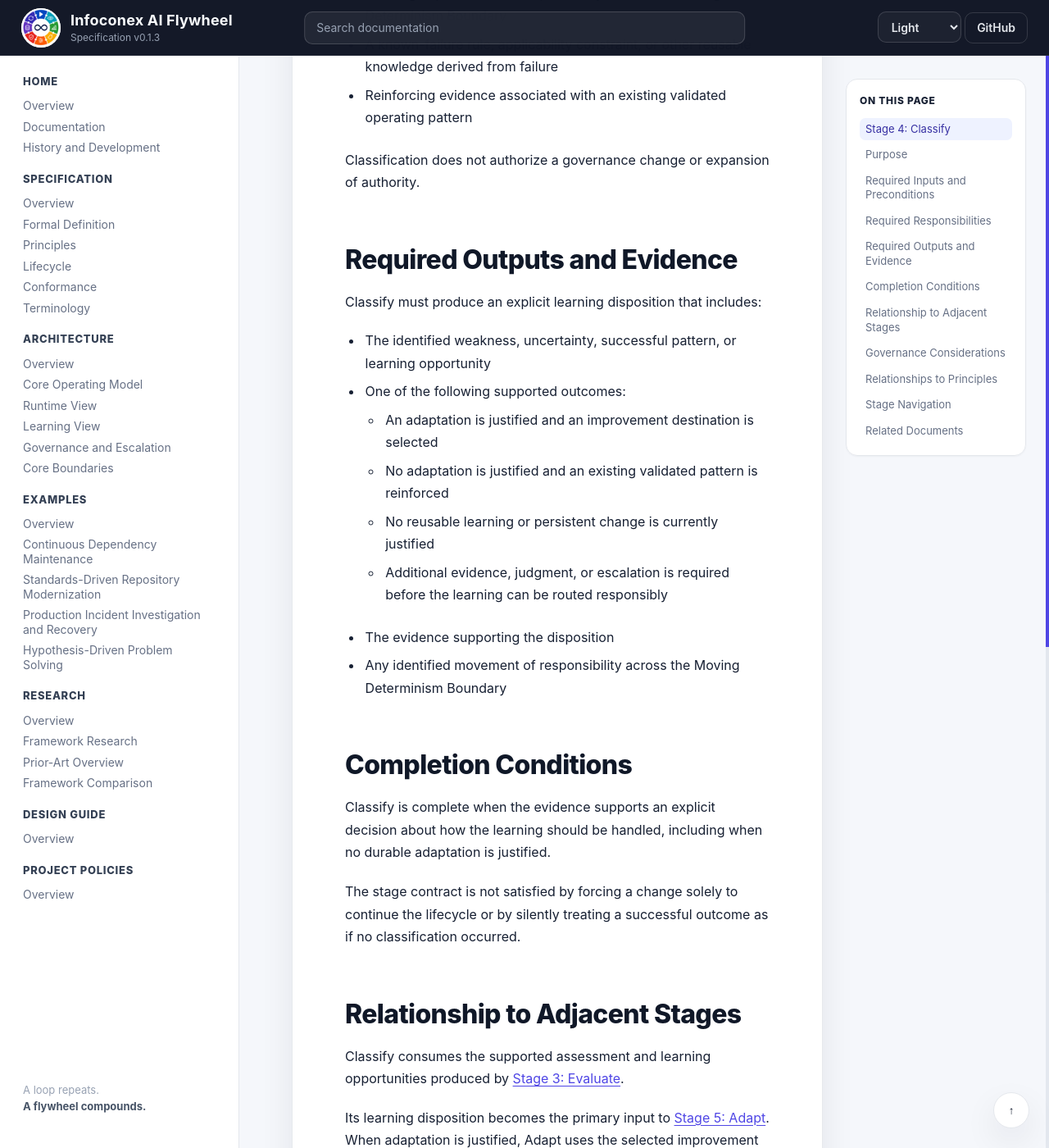
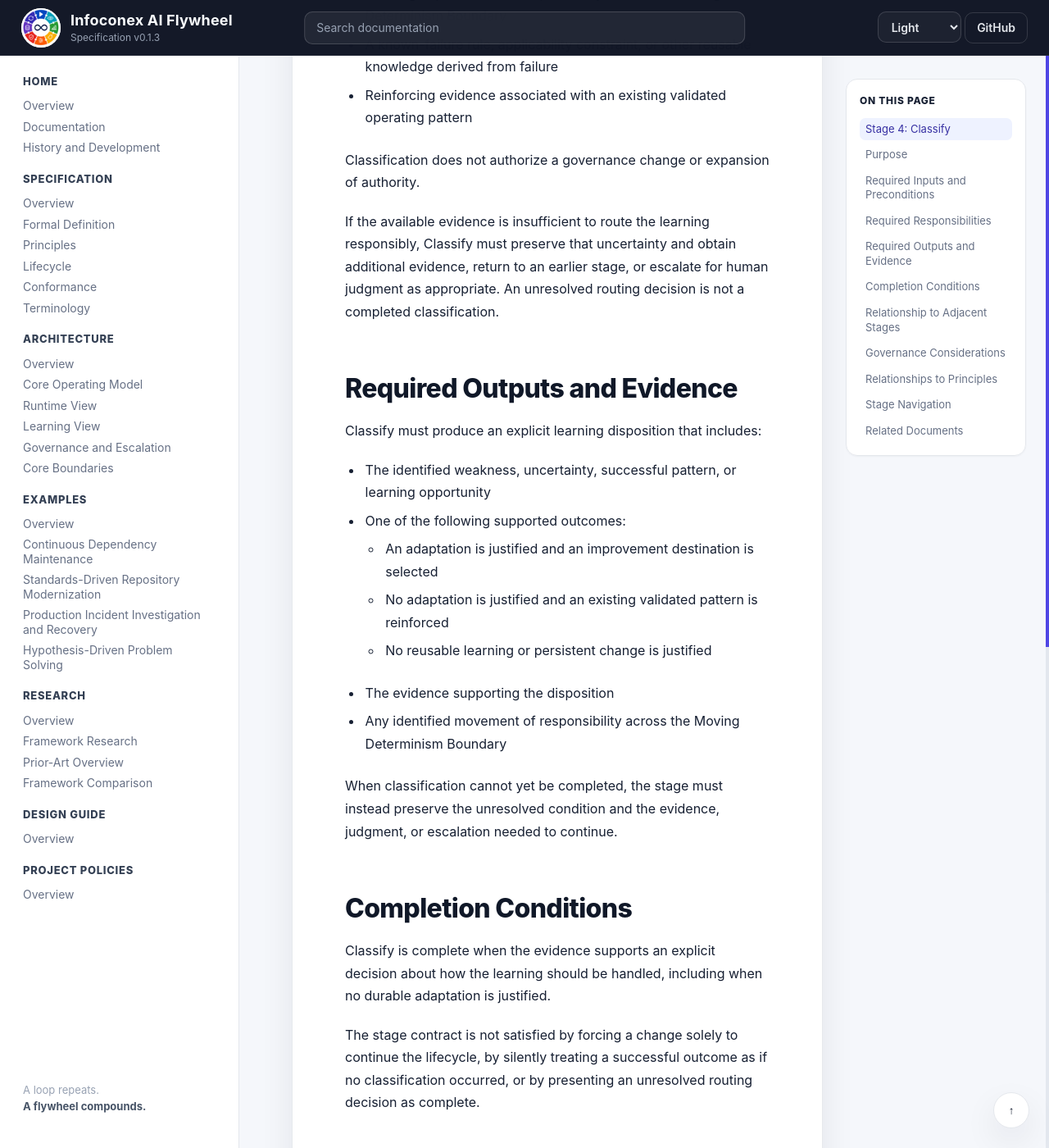
Before and after one commit to infoconex/ai-flywheel, a Jekyll site: the page built from docs/specification/lifecycle/04-classify.md, in a window 1280 px wide and 1400 px high, scrolled down 2036 px. Shown: the whole window at 82% size. Built offline with Jekyll 4.4.1, drawn with Linux system fonts in a browser that asks for light colours; our own code applies the rules of GitHub Pages for plain Markdown files; some of the changed text lies outside the part shown.

Commit message:
Distinguish unresolved classification from stage completion

```diff
--- a/docs/specification/lifecycle/04-classify.md
+++ b/docs/specification/lifecycle/04-classify.md
@@ -47,6 +47,8 @@ Potential improvement or learning destinations may include:
 
 Classification does not authorize a governance change or expansion of authority.
 
+If the available evidence is insufficient to route the learning responsibly, Classify must preserve that uncertainty and obtain additional evidence, return to an earlier stage, or escalate for human judgment as appropriate. An unresolved routing decision is not a completed classification.
+
 ## Required Outputs and Evidence
 
 Classify must produce an explicit learning disposition that includes:
@@ -55,22 +57,23 @@ Classify must produce an explicit learning disposition that includes:
 - One of the following supported outcomes:
   - An adaptation is justified and an improvement destination is selected
   - No adaptation is justified and an existing validated pattern is reinforced
-  - No reusable learning or persistent change is currently justified
-  - Additional evidence, judgment, or escalation is required before the learning can be routed responsibly
+  - No reusable learning or persistent change is justified
 - The evidence supporting the disposition
 - Any identified movement of responsibility across the Moving Determinism Boundary
+
+When classification cannot yet be completed, the stage must instead preserve the unresolved condition and the evidence, judgment, or escalation needed to continue.
 
 ## Completion Conditions
 
 Classify is complete when the evidence supports an explicit decision about how the learning should be handled, including when no durable adaptation is justified.
 
-The stage contract is not satisfied by forcing a change solely to continue the lifecycle or by silently treating a successful outcome as if no classification occurred.
+The stage contract is not satisfied by forcing a change solely to continue the lifecycle, by silently treating a successful outcome as if no classification occurred, or by presenting an unresolved routing decision as complete.
 
 ## Relationship to Adjacent Stages
 
 Classify consumes the supported assessment and learning opportunities produced by [Stage 3: Evaluate](03-evaluate.md).
 
-Its learning disposition becomes the primary input to [Stage 5: Adapt](05-adapt.md). When adaptation is justified, Adapt uses the selected improvement destination and supporting evidence. When no adaptation is justified, Adapt explicitly resolves the no-change disposition rather than manufacturing a candidate change.
+A completed learning disposition becomes the primary input to [Stage 5: Adapt](05-adapt.md). When adaptation is justified, Adapt uses the selected improvement destination and supporting evidence. When no adaptation is justified, Adapt explicitly resolves the no-change disposition rather than manufacturing a candidate change.
 
 New evidence from later stages may return the lifecycle to Classify when an earlier routing decision is no longer supported.
 
```
Also changed, not shown: other parts of docs/specification/lifecycle/04-classify.md (+1 -1 lines).
